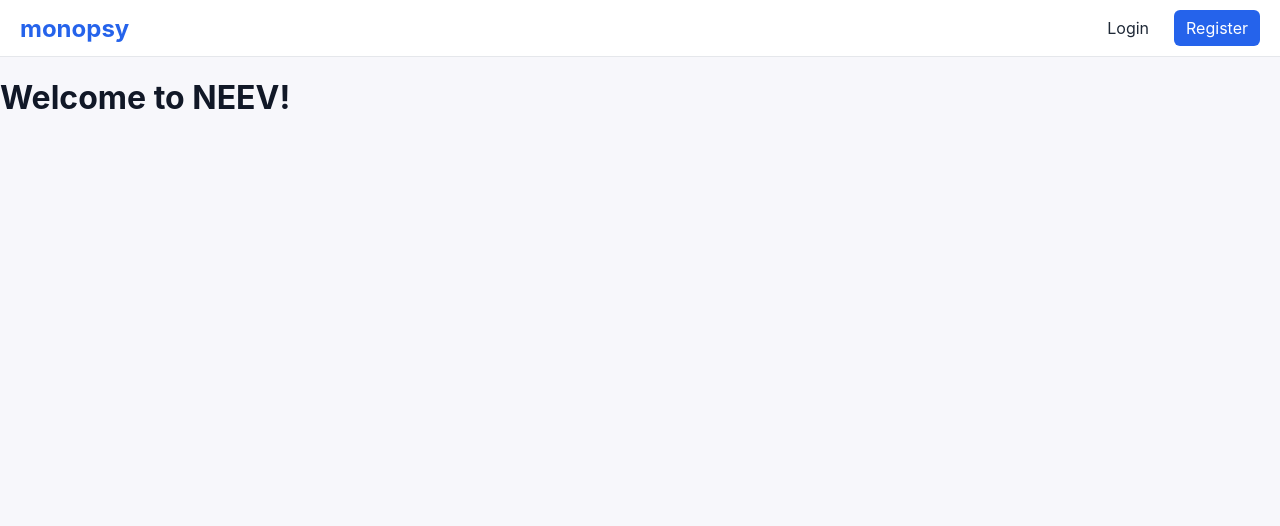
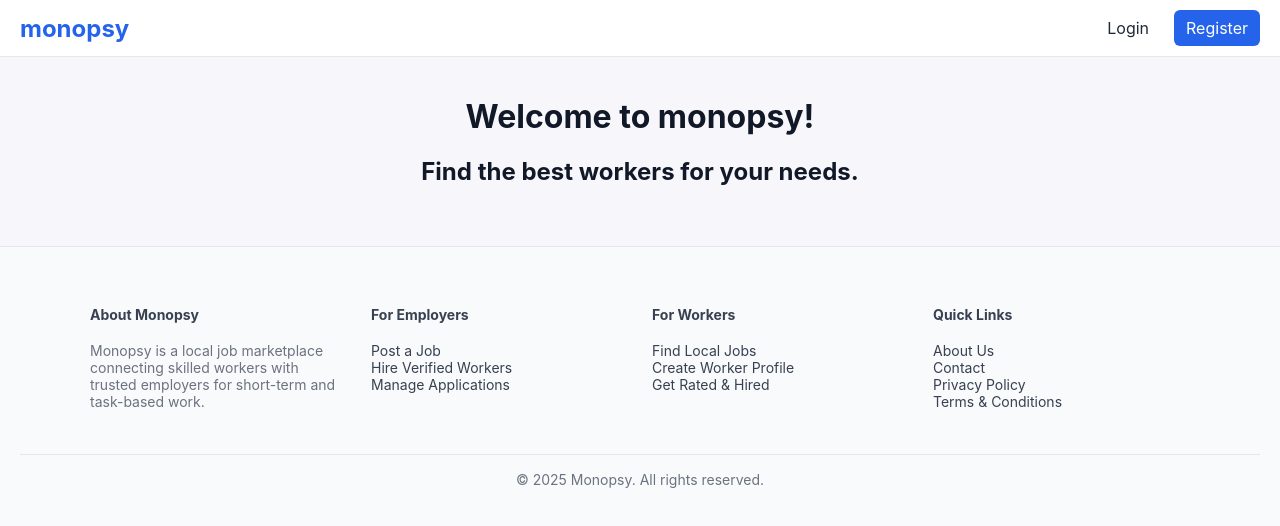
Before and after one commit to RohanKumarRai/neev-frontend, a React (Vite) app: page / in a window 1280 px wide. Shown: the top 526 px of the page. Built offline with nearby package versions, Linux system fonts and the light colour scheme; no server answers.

Commit message:
added header and footer

```diff
--- a/package.json
+++ b/package.json
@@ -1,5 +1,5 @@
 {
-  "name": "neev-frontend",
+  "name": "monopsy-frontend",
   "version": "0.0.1",
   "private": true,
   "engines": {
--- a/src/App.jsx
+++ b/src/App.jsx
@@ -4,6 +4,7 @@ import { Routes, Route } from "react-router-dom";
 
 // Core
 import Header from "./components/Header";
+import Footer from "./components/Footer";
 import ProtectedRoute from "./components/ProtectedRoute";
 
 // Auth
@@ -16,20 +17,20 @@ import Dashboard from "./components/Dashboard";
 // Worker
 import JobList from "./components/JobList";
 import Profile from "./components/Profile";
+import WorkerJobs from "./components/WorkerJobs";
 
 // Employer
 import CreateJob from "./components/CreateJob";
 import EmployerJobs from "./components/EmployerJobs";
-import JobApplications from "./components/JobApplications.jsx";
-import WorkerJobs from "./components/WorkerJobs";
-
-
-
-
-
+import JobApplications from "./components/JobApplications";
 
 // Home
-const Home = () => <h1>Welcome to NEEV!</h1>;
+const Home = () => (
+  <div style={{ textAlign: "center", marginTop: 40 }}>
+    <h1>Welcome to monopsy!</h1>
+    <h2>Find the best workers for your needs.</h2>
+  </div>
+);
 
 function App() {
   return (
@@ -41,8 +42,6 @@ function App() {
         <Route path="/" element={<Home />} />
         <Route path="/login" element={<Login />} />
         <Route path="/register" element={<Register />} />
-        <Route path="/worker/jobs" element={<WorkerJobs />} />
-
 
         {/* ================= COMMON (AUTH) ================= */}
         <Route
@@ -72,27 +71,15 @@ function App() {
             </ProtectedRoute>
           }
         />
-        {/* ================= route for applications page ================= */}
+
         <Route
-        path="/employer/jobs/:jobId/applications"
-        element={
-        <ProtectedRoute>
-        <JobApplications />
-        </ProtectedRoute>
-      }
-    />
-    <Route
-     path="/employer/jobs/:jobId/applications"
-     element={
-    <ProtectedRoute role="EMPLOYER">
-      <JobApplications />
-    </ProtectedRoute>
-    }
-  />
-
-
-
-
+          path="/worker/jobs"
+          element={
+            <ProtectedRoute>
+              <WorkerJobs />
+            </ProtectedRoute>
+          }
+        />
 
         {/* ================= EMPLOYER ================= */}
         <Route
@@ -121,19 +108,12 @@ function App() {
             </ProtectedRoute>
           }
         />
-        <Route
-        path="/worker/jobs"
-        element={
-          <ProtectedRoute>
-            <WorkerJobs />
-          </ProtectedRoute>
-        }
-      />
-
 
         {/* ================= 404 ================= */}
         <Route path="*" element={<h1>404 - Page Not Found</h1>} />
       </Routes>
+
+      <Footer />
     </>
   );
 }
--- /dev/null
+++ b/src/components/Footer.jsx
@@ -0,0 +1,76 @@
+export default function Footer() {
+  return (
+    <footer
+      style={{
+        marginTop: "60px",
+        padding: "40px 20px",
+        background: "#f9fafb",
+        borderTop: "1px solid #e5e7eb",
+        fontSize: "14px",
+        color: "#374151"
+      }}
+    >
+      <div
+        style={{
+          maxWidth: "1100px",
+          margin: "0 auto",
+          display: "grid",
+          gridTemplateColumns: "repeat(auto-fit, minmax(200px, 1fr))",
+          gap: "24px"
+        }}
+      >
+        {/* ABOUT */}
+        <div>
+          <h4>About Monopsy</h4>
+          <p style={{ marginTop: "8px", color: "#6b7280" }}>
+            Monopsy is a local job marketplace connecting skilled workers
+            with trusted employers for short-term and task-based work.
+          </p>
+        </div>
+
+        {/* FOR EMPLOYERS */}
+        <div>
+          <h4>For Employers</h4>
+          <ul style={{ listStyle: "none", padding: 0, marginTop: "8px" }}>
+            <li>Post a Job</li>
+            <li>Hire Verified Workers</li>
+            <li>Manage Applications</li>
+          </ul>
+        </div>
+
+        {/* FOR WORKERS */}
+        <div>
+          <h4>For Workers</h4>
+          <ul style={{ listStyle: "none", padding: 0, marginTop: "8px" }}>
+            <li>Find Local Jobs</li>
+            <li>Create Worker Profile</li>
+            <li>Get Rated & Hired</li>
+          </ul>
+        </div>
+
+        {/* QUICK LINKS */}
+        <div>
+          <h4>Quick Links</h4>
+          <ul style={{ listStyle: "none", padding: 0, marginTop: "8px" }}>
+            <li>About Us</li>
+            <li>Contact</li>
+            <li>Privacy Policy</li>
+            <li>Terms & Conditions</li>
+          </ul>
+        </div>
+      </div>
+
+      <div
+        style={{
+          marginTop: "30px",
+          paddingTop: "16px",
+          borderTop: "1px solid #e5e7eb",
+          textAlign: "center",
+          color: "#6b7280"
+        }}
+      >
+        © {new Date().getFullYear()} Monopsy. All rights reserved.
+      </div>
+    </footer>
+  );
+}
--- a/src/components/Login.jsx
+++ b/src/components/Login.jsx
@@ -59,7 +59,7 @@ export default function Login() {
     return (
         <div className="center">
             <div className="card">
-                <div className="h1">Neev — Login</div>
+                <div className="h1">monopsy — Login</div>
 
                 {error && <div className="alert err">{error}</div>}
 
--- a/src/components/Register.jsx
+++ b/src/components/Register.jsx
@@ -73,7 +73,7 @@ export default function Register() {
     return (
         <div className="center">
             <div className="card">
-                <div className="h1">Neev — Register</div>
+                <div className="h1">monopsy — Register</div>
 
                 {error && <div className="alert err">Error: {error}</div>}
                 {success && <div className="alert ok">{success}</div>}
```
Also changed, not shown: 1 other file (tests, documents, lock files or other folders).
